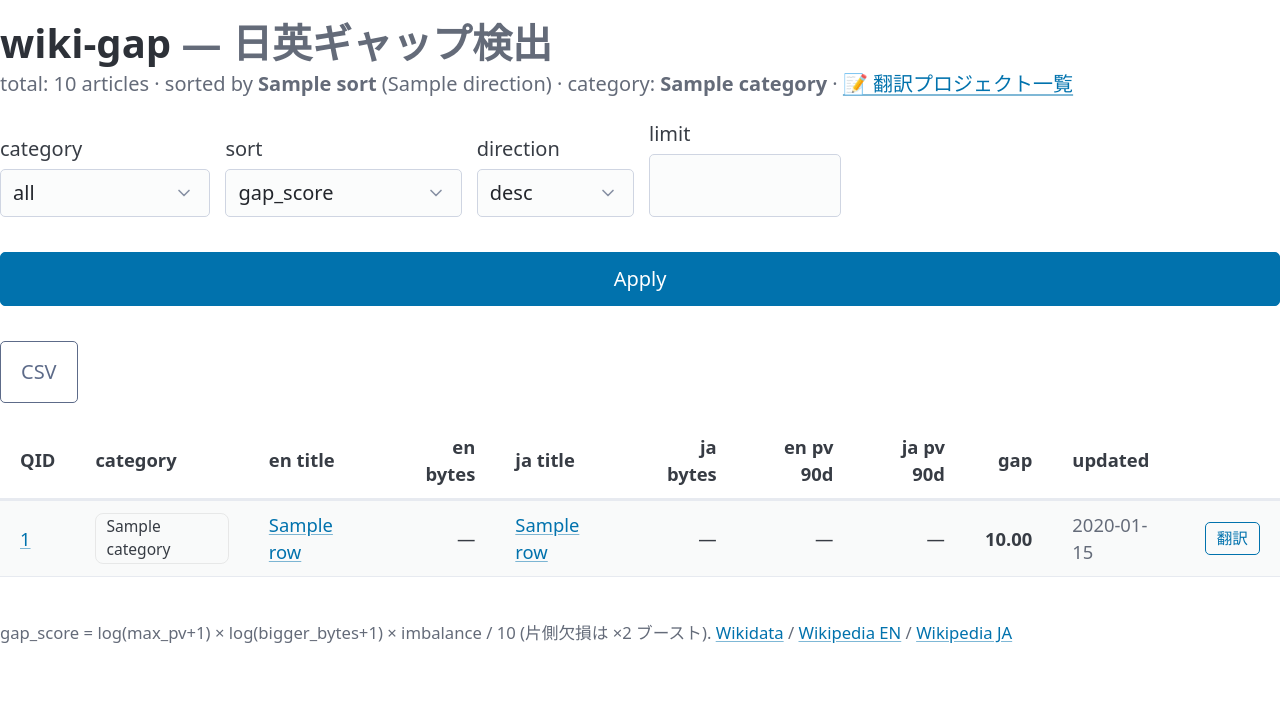
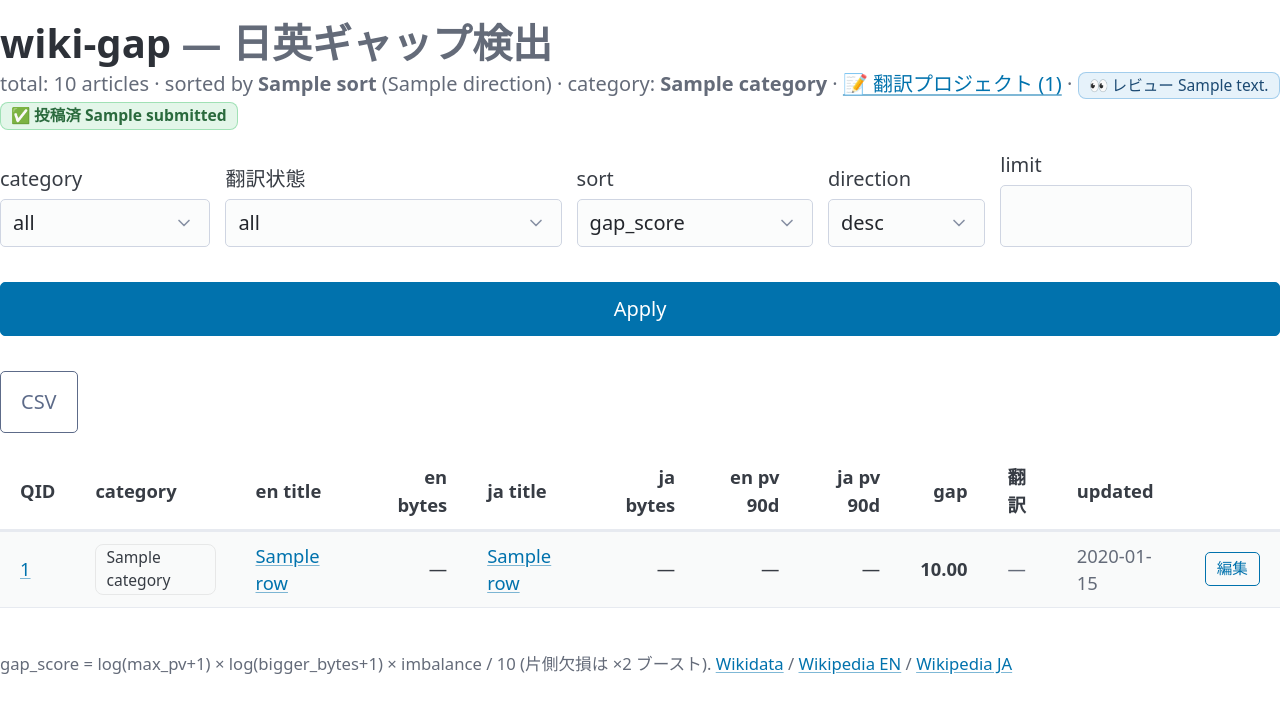
Before and after one commit to Tama831/wiki-gap, a FastAPI app: template src/web/templates/index.html in a window 1280 px wide. Shown: the top 713 px of the page. Run offline with FastAPI, Linux system fonts and the light colour scheme; the template is opened without the code that fills it: most values are stand-ins (such as "Sample title", 1, 10 or a date in 2020); some libraries are stand-ins or nearby versions.

Commit message:
Dashboard: translation status column + filter + summary
Tama observation: as translation projects accumulate, dashboard needs
a way to filter out completed ones (or zoom into 'in progress').

Dashboard (/):
- LEFT JOIN translations on articles to surface translation status
- New '翻訳' column with pill: 📝下書き / 👀レビュー / ✅投稿済 / —
- New filter dropdown '翻訳状態': all / 未着手 / 進行中 (draft+review)
  / draft only / review only / 投稿済 (submitted)
- Header summary: '📝 draft N · 👀 review N · ✅ submitted N'
- Translate button label switches to '編集' once a translation row
  exists for that QID
- 'study' category added to filter dropdown (so N-of-1 trial type
  articles can be selected)

Translate page (/translate/{qid}):
- Inline <select id='status-select'> in the meta line
- onChange fires PUT /translate/{qid}/meta with the new status
- Save status pill turns green on success / reverts on failure

CSS:
- .status-pill (dashboard) + .status-inline-select (translate page)

E2E: tstatus=none returns articles without any translation row;
tstatus=in_progress returns the 1 N-of-1 trial draft, etc.

Co-Authored-By: Claude Opus 4.7 (1M context) <noreply@anthropic.com>

```diff
--- a/src/web/app.py
+++ b/src/web/app.py
@@ -84,6 +84,7 @@ def index(
     sort: str = Query("gap"),
     direction: str = Query("desc"),
     category: str | None = Query(None),
+    translation_status: str | None = Query(None, alias="tstatus"),
     limit: int = Query(100, ge=1, le=1000),
 ):
     sort_col = SORT_COLUMNS.get(sort, "gap_score")
@@ -92,22 +93,42 @@ def index(
 
     where = []
     params: list = []
-    if category in {"disease", "drug", "procedure"}:
-        where.append("category = ?")
+    if category in {"disease", "drug", "procedure", "study"}:
+        where.append("a.category = ?")
         params.append(category)
+    if translation_status == "none":
+        where.append("t.qid IS NULL")
+    elif translation_status == "in_progress":
+        where.append("t.status IN ('draft', 'review')")
+    elif translation_status == "done":
+        where.append("t.status = 'submitted'")
+    elif translation_status in {"draft", "review", "submitted"}:
+        where.append("t.status = ?")
+        params.append(translation_status)
     where_clause = (" WHERE " + " AND ".join(where)) if where else ""
 
-    # NULLS は最後に
     null_pos = "NULLS LAST" if direction == "desc" else "NULLS FIRST"
     sql = (
-        f"SELECT * FROM articles{where_clause} "
-        f"ORDER BY {sort_col} {direction.upper()} {null_pos} LIMIT ?"
+        "SELECT a.*, t.status AS translation_status, "
+        "       t.ja_title_proposed AS translation_ja_title, "
+        "       t.updated_at AS translation_updated "
+        "FROM articles a "
+        "LEFT JOIN translations t ON a.qid = t.qid"
+        + where_clause
+        + f" ORDER BY a.{sort_col} {direction.upper()} {null_pos} LIMIT ?"
     )
     params.append(limit)
 
     with connect(read_only=True) as conn:
         rows = list(conn.execute(sql, params).fetchall())
         total = article_count(conn)
+        # 翻訳ステータス集計
+        status_counts: dict[str, int] = {}
+        for s, n in conn.execute(
+            "SELECT status, COUNT(*) FROM translations GROUP BY status"
+        ).fetchall():
+            status_counts[s or "unknown"] = n
+        n_translations = sum(status_counts.values())
 
     enriched = []
     for r in rows:
@@ -126,7 +147,10 @@ def index(
             "sort": sort,
             "direction": direction,
             "category": category or "",
+            "translation_status": translation_status or "",
             "limit": limit,
+            "status_counts": status_counts,
+            "n_translations": n_translations,
         },
     )
 
--- a/src/web/static/app.css
+++ b/src/web/static/app.css
@@ -45,3 +45,28 @@ a.translate-btn {
   padding: 0.2rem 0.55rem;
   white-space: nowrap;
 }
+
+span.status-pill {
+  display: inline-block;
+  padding: 0.05rem 0.5rem;
+  border-radius: 0.4rem;
+  font-size: 0.78rem;
+  border: 1px solid rgba(127, 127, 127, 0.3);
+  white-space: nowrap;
+}
+span.status-pill.status-draft {
+  background: rgba(220, 180, 80, 0.14);
+  border-color: rgba(220, 180, 80, 0.45);
+  color: #7a4600;
+}
+span.status-pill.status-review {
+  background: rgba(80, 160, 220, 0.14);
+  border-color: rgba(80, 160, 220, 0.45);
+  color: #1c4a73;
+}
+span.status-pill.status-submitted {
+  background: rgba(80, 200, 120, 0.16);
+  border-color: rgba(80, 200, 120, 0.45);
+  color: #2a6a3d;
+  font-weight: 600;
+}
--- a/src/web/templates/index.html
+++ b/src/web/templates/index.html
@@ -13,7 +13,13 @@
       <h1>wiki-gap <span class="muted">— 日英ギャップ検出</span></h1>
       <p class="muted">
         total: {{ total }} articles · sorted by <strong>{{ sort }}</strong> ({{ direction }}) · category: <strong>{{ category or "all" }}</strong>
-        · <a href="/translations">📝 翻訳プロジェクト一覧</a>
+        · <a href="/translations">📝 翻訳プロジェクト ({{ n_translations }})</a>
+        {% if status_counts %}
+          ·
+          {% if status_counts.get('draft') %}<span class="status-pill status-draft">📝 下書き {{ status_counts['draft'] }}</span>{% endif %}
+          {% if status_counts.get('review') %}<span class="status-pill status-review">👀 レビュー {{ status_counts['review'] }}</span>{% endif %}
+          {% if status_counts.get('submitted') %}<span class="status-pill status-submitted">✅ 投稿済 {{ status_counts['submitted'] }}</span>{% endif %}
+        {% endif %}
       </p>
     </header>
 
@@ -24,6 +30,17 @@
           <option value="disease" {% if category == "disease" %}selected{% endif %}>disease</option>
           <option value="drug" {% if category == "drug" %}selected{% endif %}>drug</option>
           <option value="procedure" {% if category == "procedure" %}selected{% endif %}>procedure</option>
+          <option value="study" {% if category == "study" %}selected{% endif %}>study</option>
+        </select>
+      </label>
+      <label>翻訳状態
+        <select name="tstatus">
+          <option value="" {% if not translation_status %}selected{% endif %}>all</option>
+          <option value="none" {% if translation_status == "none" %}selected{% endif %}>未着手のみ</option>
+          <option value="in_progress" {% if translation_status == "in_progress" %}selected{% endif %}>📝 進行中 (draft+review)</option>
+          <option value="draft" {% if translation_status == "draft" %}selected{% endif %}>📝 draft</option>
+          <option value="review" {% if translation_status == "review" %}selected{% endif %}>👀 review</option>
+          <option value="done" {% if translation_status == "done" %}selected{% endif %}>✅ 投稿済 (submitted)</option>
         </select>
       </label>
       <label>sort
@@ -61,6 +78,7 @@
           <th class="num">en pv 90d</th>
           <th class="num">ja pv 90d</th>
           <th class="num">gap</th>
+          <th>翻訳</th>
           <th>updated</th>
           <th></th>
         </tr>
@@ -81,8 +99,19 @@
           <td class="num">{{ "{:,}".format(r.en_pv_90d) if r.en_pv_90d else "—" }}</td>
           <td class="num">{{ "{:,}".format(r.ja_pv_90d) if r.ja_pv_90d else "—" }}</td>
           <td class="num gap">{{ "%.2f"|format(r.gap_score) if r.gap_score else "—" }}</td>
+          <td>
+            {% if r.translation_status == "submitted" %}
+              <span class="status-pill status-submitted">✅ 投稿済</span>
+            {% elif r.translation_status == "review" %}
+              <span class="status-pill status-review">👀 レビュー</span>
+            {% elif r.translation_status == "draft" %}
+              <span class="status-pill status-draft">📝 下書き</span>
+            {% else %}
+              <span class="muted">—</span>
+            {% endif %}
+          </td>
           <td class="muted">{{ r.updated_at[:10] if r.updated_at else "—" }}</td>
-          <td><a href="/translate/{{ r.qid }}" role="button" class="outline translate-btn">翻訳</a></td>
+          <td><a href="/translate/{{ r.qid }}" role="button" class="outline translate-btn">{% if r.translation_status %}編集{% else %}翻訳{% endif %}</a></td>
         </tr>
         {% endfor %}
       </tbody>
```
Also changed, not shown: src/db/queries.py (+29 -5 lines), src/web/static/translate.css (+10 -0 lines), src/web/static/translate.js (+22 -0 lines), src/web/templates/translate.html (+7 -1 lines).
